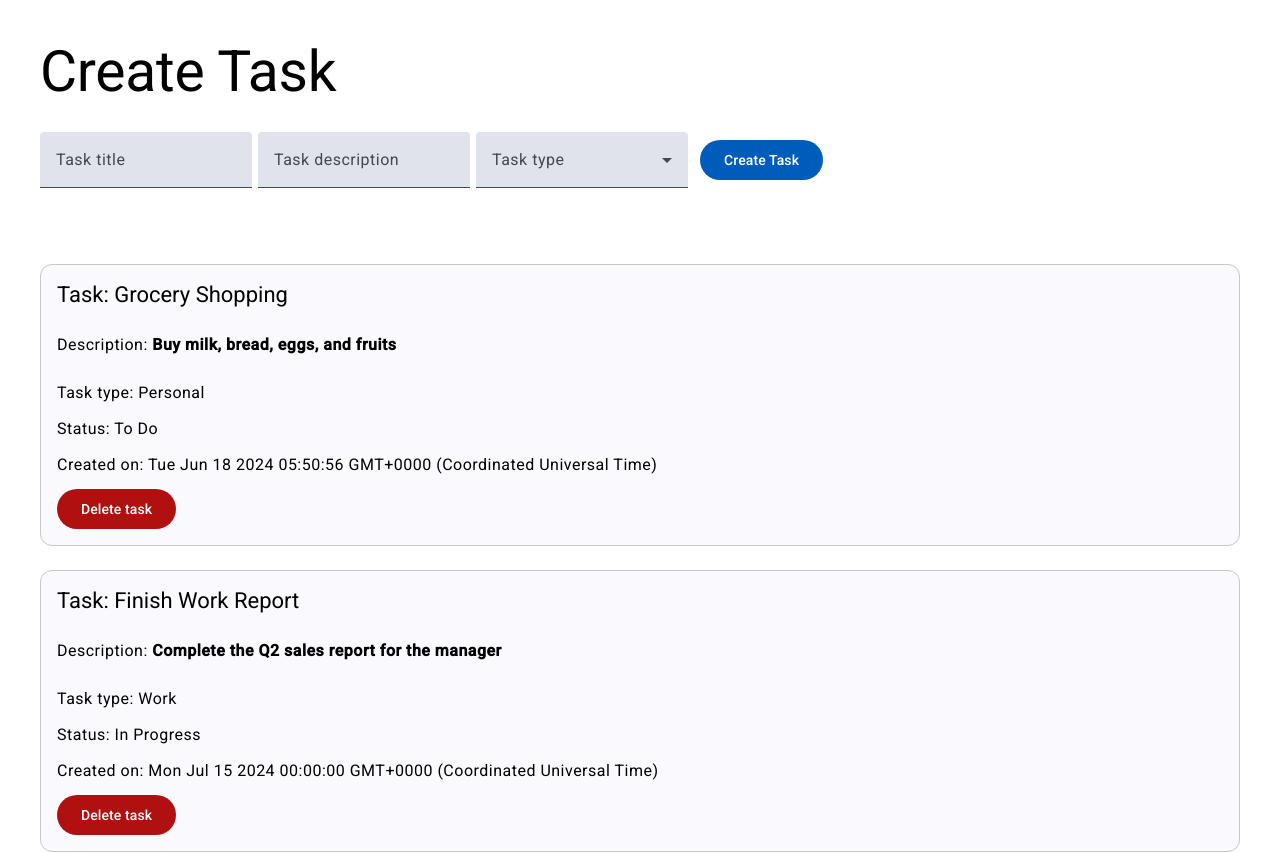
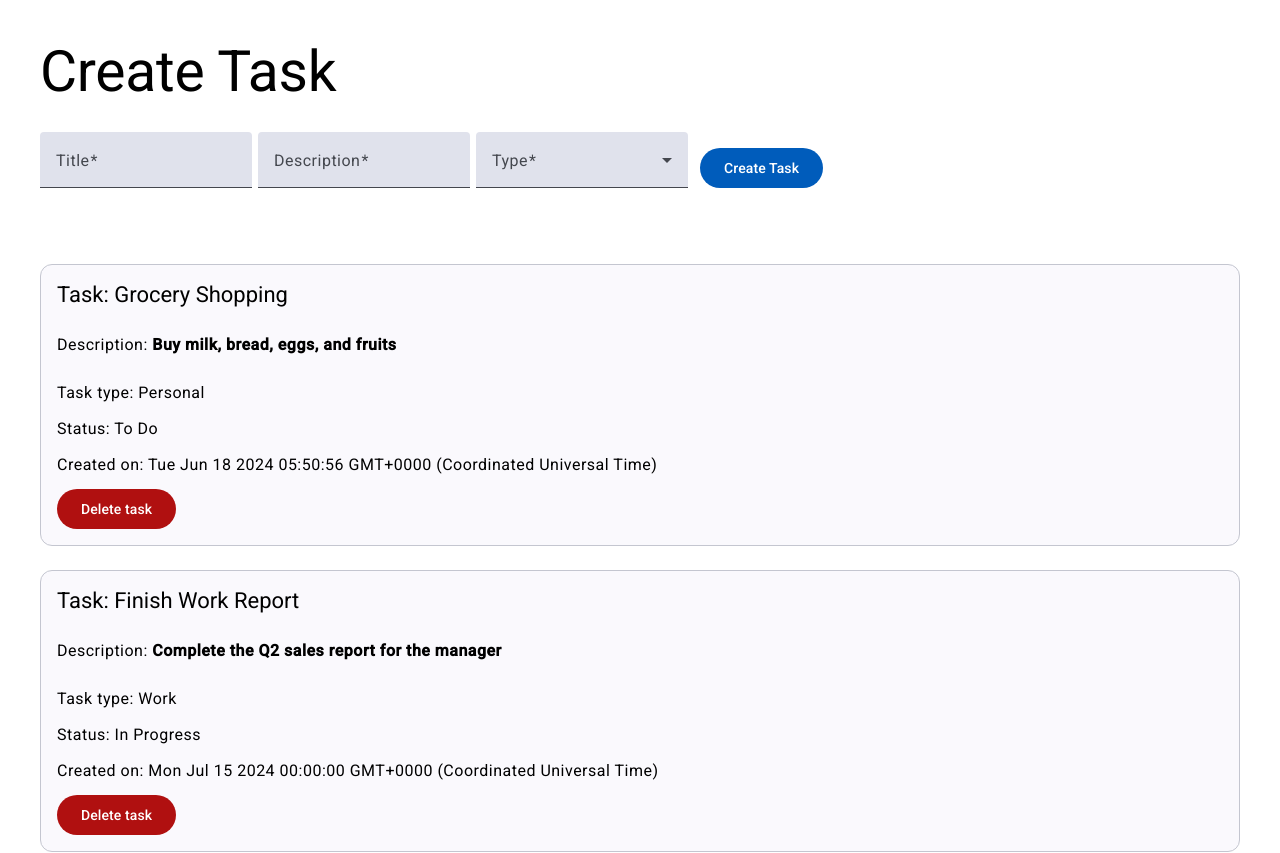
Before and after one commit to Arthur-Vee/task_manager, an Angular app: page / in a window 1280 px wide. Shown: the top 853 px of the page. Built offline with nearby package versions, Linux system fonts and the light colour scheme.

Commit message:
Added Form input validation

```diff
--- a/src/app/COMPONENTS/create-task/create-task.component.html
+++ b/src/app/COMPONENTS/create-task/create-task.component.html
@@ -3,18 +3,24 @@
     <form *ngIf="createTaskForm" #createdTaskForm [formGroup]="createTaskForm" (ngSubmit)="createTask()">
 
         <mat-form-field>
-            <input matInput formControlName="title" placeholder="Task title" type="text" value=" ">
+            <mat-label>Title</mat-label>
+            <input id="title" matInput (blur)="errorMessage()" formControlName="title" placeholder="Task title" type="text" value="">
+           <mat-error>Title is required</mat-error>
         </mat-form-field>
 
         <mat-form-field>
+            <mat-label>Description</mat-label>
             <input matInput formControlName="description" placeholder="Task description" value="">
+            <mat-error>Description is requred</mat-error>
         </mat-form-field>
 
         <mat-form-field>
+            <mat-label>Type</mat-label>
             <mat-select formControlName="type" placeholder="Task type">
                 <mat-option value="Personal">Personal</mat-option>
                 <mat-option value="Work">Work</mat-option>
             </mat-select>
+            <mat-error>Type is required</mat-error>
         </mat-form-field>
         <br>
 
--- a/src/app/COMPONENTS/create-task/create-task.component.scss
+++ b/src/app/COMPONENTS/create-task/create-task.component.scss
@@ -2,6 +2,7 @@ form {
     display: flex;
     gap: 6px;
     align-items: baseline;
+    flex-wrap: wrap;
 }
 
 section {
--- a/src/app/COMPONENTS/create-task/create-task.component.ts
+++ b/src/app/COMPONENTS/create-task/create-task.component.ts
@@ -1,4 +1,4 @@
-import { Component } from '@angular/core';
+import { ChangeDetectionStrategy, Component, signal } from '@angular/core';
 import { FormControl, FormGroup, Validators, FormBuilder } from '@angular/forms';
 import { ReactiveFormsModule } from '@angular/forms';
 import { Task } from '../../MODELS/task.model';
@@ -12,20 +12,26 @@ import { NgIf } from '@angular/common';
 @Component({
   selector: 'app-create-task',
   standalone: true,
-  imports: [ReactiveFormsModule, MaterialModule, NgIf],
+  imports: [
+    ReactiveFormsModule,
+    MaterialModule,
+    NgIf,
+  ],
+  changeDetection: ChangeDetectionStrategy.OnPush,
   templateUrl: './create-task.component.html',
   styleUrl: './create-task.component.scss'
 })
 
 export class CreateTaskComponent {
   createTaskForm: FormGroup | null = null
+  errorMessage = signal('');
 
   constructor(private taskService: TasksService, private fb: FormBuilder) {
 
     this.createTaskForm = this.fb.group({
-      title: new FormControl(""),
-      description: new FormControl(""),
-      type: new FormControl(""),
+      title: new FormControl("", Validators.required),
+      description: new FormControl("", Validators.required),
+      type: new FormControl("", Validators.required),
     })
   }
 
@@ -41,9 +47,8 @@ export class CreateTaskComponent {
       this.createTaskForm.reset()
 
     } else {
-      console.log('Form is invalid');
+      console.log("Task creation failed.")
     }
   }
 
-
 }
--- a/src/app/SERVICE/tasks.service.ts
+++ b/src/app/SERVICE/tasks.service.ts
@@ -1,6 +1,6 @@
-import { Injectable, Input } from '@angular/core';
+import { Injectable } from '@angular/core';
 import { Task } from '../MODELS/task.model';
-import { BehaviorSubject, filter, map } from 'rxjs';
+import { BehaviorSubject } from 'rxjs';
 
 @Injectable({
   providedIn: 'root'
```
